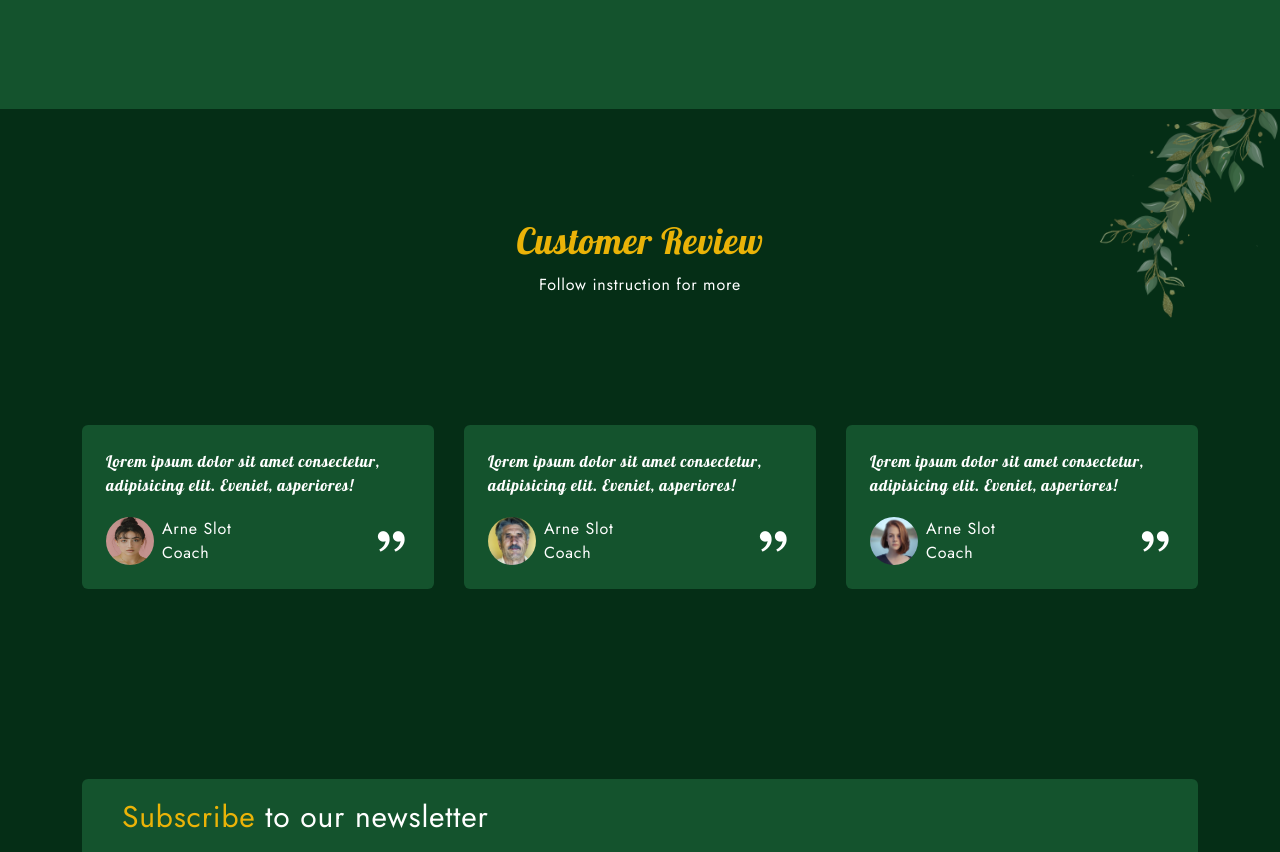
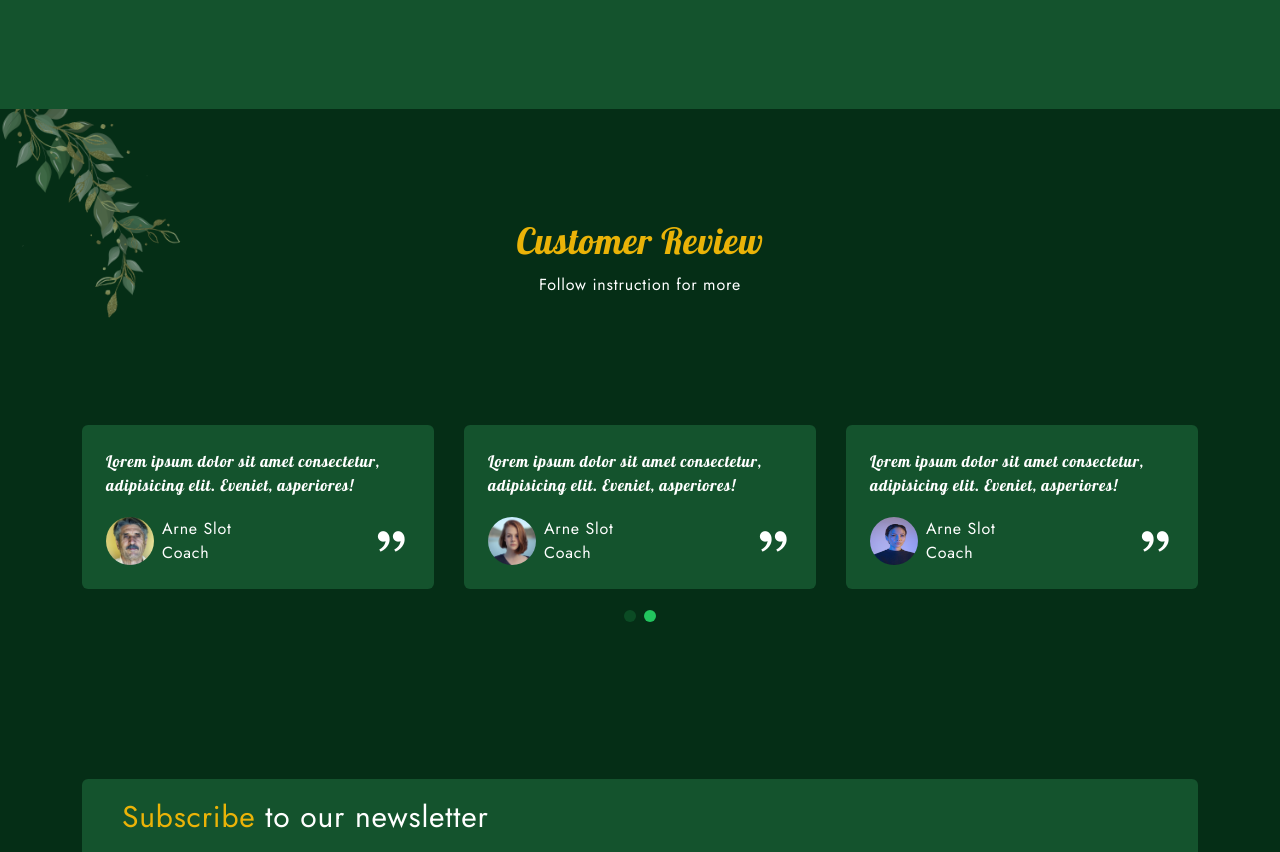
Before and after one commit to RizkiB12/indoor-green, a website: page index.html in a window 1280 px wide. Shown: the part 2786-3638 px from the top of the page. Drawn offline with nearby package versions, Linux system fonts and the light colour scheme.

Commit message:
feat: add scrollreveal for section review and footer

```diff
--- a/index.html
+++ b/index.html
@@ -443,20 +443,22 @@
 
       <!-- Review Start -->
       <section id="review" class="relative mb-20 md:mb-28 overflow-hidden">
-        <div class="absolute -top-8 -right-12 opacity-50">
+        <div class="review-leaf absolute -top-8 -left-12 opacity-50">
           <img
-            src="./assets/img/leaf-3.png"
+            src="./assets/img/leaf-4.png"
             alt="leaf"
             class="w-40 md:w-52 xl:w-64"
           />
         </div>
 
-        <div class="flex flex-col items-center gap-3 text-center mb-20">
+        <div
+          class="review-top flex flex-col items-center gap-3 text-center mb-20"
+        >
           <h2 class="title">Customer Review</h2>
           <p class="max-w-2xl">Follow instruction for more</p>
         </div>
 
-        <div class="container">
+        <div class="review-swiper container">
           <div class="swiper py-12">
             <ul class="swiper-wrapper">
               <li class="swiper-slide">
@@ -521,6 +523,27 @@
                   </div>
                 </div>
               </li>
+
+              <li class="swiper-slide">
+                <div class="flex flex-col gap-5 bg-green-900 rounded-md p-6">
+                  <p class="font-Lobster">
+                    Lorem ipsum dolor sit amet consectetur, adipisicing elit.
+                    Eveniet, asperiores!
+                  </p>
+                  <div class="flex items-center">
+                    <img
+                      src="./assets/img/review-4.jpg"
+                      alt="review image one"
+                      class="w-12 h-12 rounded-full"
+                    />
+                    <div class="ml-2">
+                      <p>Arne Slot</p>
+                      <p>Coach</p>
+                    </div>
+                    <i class="ri-double-quotes-r text-4xl ml-auto"></i>
+                  </div>
+                </div>
+              </li>
             </ul>
 
             <div class="swiper-pagination"></div>
@@ -558,7 +581,7 @@
       </div>
 
       <!-- Social Media Icon -->
-      <div class="container mt-16 mb-10">
+      <div class="footer_icon container mt-16 mb-10">
         <div class="border-b border-green-500 relative">
           <div
             class="absolute top-0 transform -translate-y-1/2 left-0 right-0 max-w-36 mx-auto"
@@ -583,7 +606,7 @@
 
       <!-- Content Footer -->
       <div
-        class="footer__content container grid grid-cols-1 md:grid-cols-2 lg:grid-cols-3 xl:grid-cols-4 gap-8 text-center md:text-start"
+        class="footer-content container grid grid-cols-1 md:grid-cols-2 lg:grid-cols-3 xl:grid-cols-4 gap-8 text-center md:text-start"
       >
         <!-- Item One -->
         <div>
@@ -631,7 +654,7 @@
       </div>
 
       <!-- Copyright -->
-      <div class="copy__right container">
+      <div class="footer-copyright container">
         <p class="text-center mt-10 opacity-50">
           Copyright &copy; 2024 RizkiB12. All rights reserved.
         </p>
@@ -639,7 +662,7 @@
 
       <!-- Floral Image -->
       <!-- <div
-        class="footer__floral absolute bottom-0 left-0 opacity-20 pointer-events-none"
+        class="footer-floral absolute bottom-0 left-0 opacity-20 pointer-events-none"
       >
         <img
           src="./assets/img/floral-1.png"
--- a/script.js
+++ b/script.js
@@ -107,7 +107,9 @@ const sr = ScrollReveal({
   reset: true,
 });
 
-sr.reveal(`.home-data, .about-top, .popular-top`);
+sr.reveal(
+  `.home-data, .about-top, .popular-top, .review-top, .review-swiper, .footer-icon, .footer-content, .footer-copyright`
+);
 sr.reveal(`.home-image`, { delay: 500, scale: 0.7 });
 
 sr.reveal(`.service-card, .popular-card`, { interval: 100 });
@@ -115,3 +117,5 @@ sr.reveal(`.service-card, .popular-card`, { interval: 100 });
 sr.reveal(`.about-leaf`, { delay: 1000, origin: "right" });
 sr.reveal(`.about-item-one-content, .about-item-one-img`, { origin: "right" });
 sr.reveal(`.about-item-two-content, .about-item-two-img`, { origin: "left" });
+
+sr.reveal(`.review-leaf`, { delay: 1000, origin: "left" });
```
Also changed, not shown: output.css.
